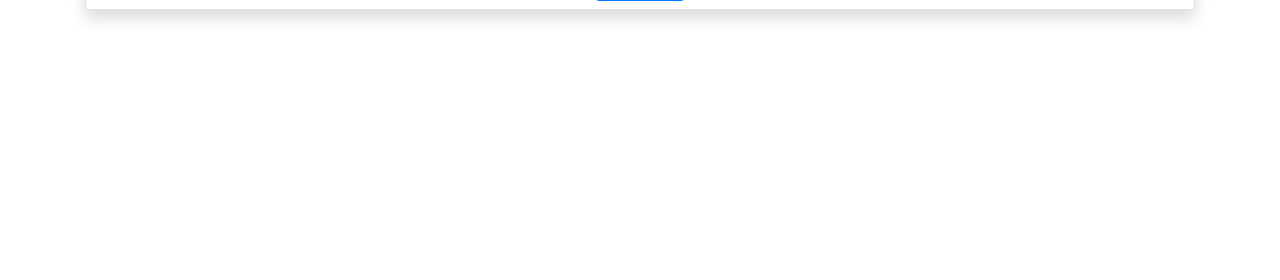
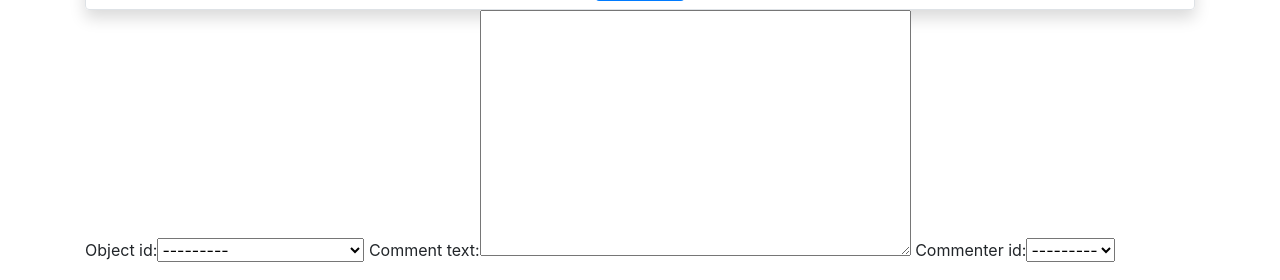
Before and after one commit to shumittaher/commerce, a Django app: page /item/1 in a window 1280 px wide. Shown: the part 597-877 px from the top of the page. Before the commit the page ends 618 px from the top, so only its background shows below. Run offline with Django 3.2, Linux system fonts and the light colour scheme; a user stored in the database is signed in; data comes from the database, SQL or seed files in the repository; some libraries are stand-ins or nearby versions.

Commit message:
preparing comment form

```diff
--- a/auctions/forms.py
+++ b/auctions/forms.py
@@ -1,9 +1,8 @@
 from django import forms
 from django.forms import ModelForm
-from .models import Listings
+from .models import Listings, Comments
 
 class NewListingForm(ModelForm):
-
     class Meta:
         model = Listings
         fields = ['object_name', 'object_price', 'object_description', 'picture_URL']
@@ -25,3 +24,8 @@
 
     item_id = forms.IntegerField(widget=forms.HiddenInput())
     user_id = forms.IntegerField(widget=forms.HiddenInput())
+
+class CommentsForm(ModelForm):
+    class Meta:
+        model = Comments
+        exclude = ['comment_id']
--- a/auctions/models.py
+++ b/auctions/models.py
@@ -13,15 +13,15 @@
     def __str__(self):
         return f"{self.object_name}"
 
+class User(AbstractUser):
+    phone_number = models.CharField(max_length = 11)
+    watchlisted = models.ManyToManyField(Listings)
+
 class Comments(models.Model):
     comment_id = models.AutoField(primary_key=True)
     object_id = models.ForeignKey(Listings, on_delete=models.CASCADE)
     comment_text = models.TextField(max_length=255)
-    commenter_id = models.ForeignKey("User", on_delete=models.CASCADE)
-
-class User(AbstractUser):
-    phone_number = models.CharField(max_length = 11)
-    watchlisted = models.ManyToManyField(Listings)
+    commenter_id = models.ForeignKey(User, on_delete=models.CASCADE)
 
 class Bids(models.Model):
     bid_id = models.AutoField(primary_key=True)
--- a/auctions/templates/auctions/listing_page.html
+++ b/auctions/templates/auctions/listing_page.html
@@ -138,6 +138,18 @@
 
 </div>
 
+<div class="container">
+
+    <!-- add comment box -->
+    <div>
+        <form action="" method="post">
+            {% csrf_token %}
+
+            {{comment_form}}
+        </form>
+    </div>
+</div>
+
 <script>
 
     function checkBidAmount(inputField) {
--- a/auctions/views.py
+++ b/auctions/views.py
@@ -3,7 +3,7 @@
 from django.http import HttpResponse, HttpResponseRedirect
 from django.shortcuts import render, get_object_or_404
 from django.urls import reverse
-from .forms import NewListingForm, Item_user_combo
+from .forms import NewListingForm, Item_user_combo, CommentsForm
 from .models import User, Listings, Bids
 from .utils import check_post_method, login_required, process_user_item_combo, fetch_listing_by_id, watchlisted_check, calculate_current_highest_bid, list_opener_check, check_winner
 
@@ -118,13 +118,16 @@
     owner_check = list_opener_check(user.id, id)
     winner_check = check_winner(user.id, id)
 
+    comment_form = CommentsForm()
+
     return render(request, "auctions/listing_page.html", {
         'item': listing,
         'watch_listed': watchlisted_item,
         'current_bid': current_price,
         'object_user': object_user,
         'owner_check': owner_check,
-        'winner_check': winner_check
+        'winner_check': winner_check,
+        'comment_form': comment_form
     })
 
 @check_post_method
@@ -174,7 +177,15 @@
 def close_listing(request):
 
     user_items = process_user_item_combo(request)
+
     id = user_items["object_id"]
+    user_id = user_items["user_id"]
+
+    owner_check = list_opener_check(user_id, id)
+    if not owner_check:
+        return render(request, "auctions/error_page.html", {
+            'error_message': 'You are not the owner of this listing'
+        })
 
     listing = fetch_listing_by_id(id)
     listing.listing_open = False
```
